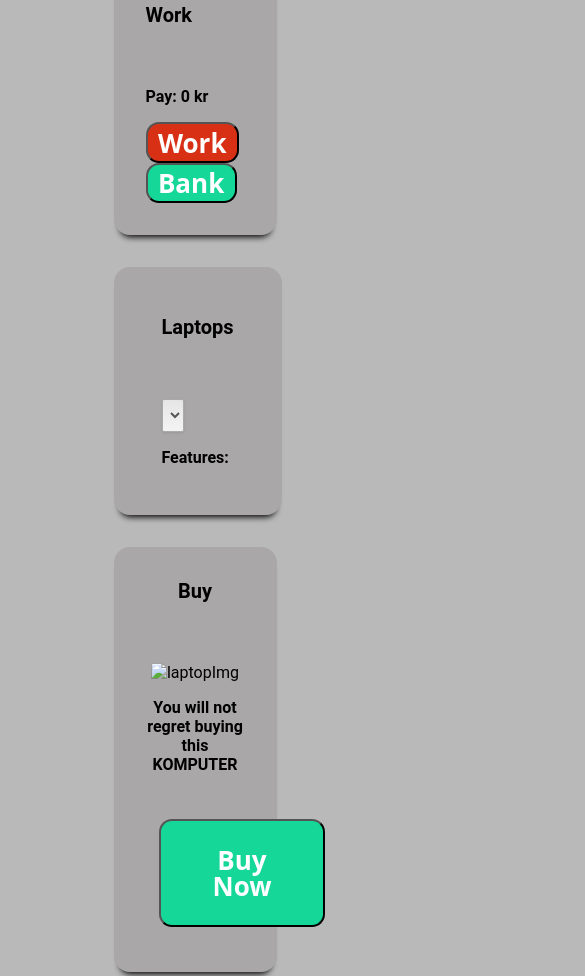
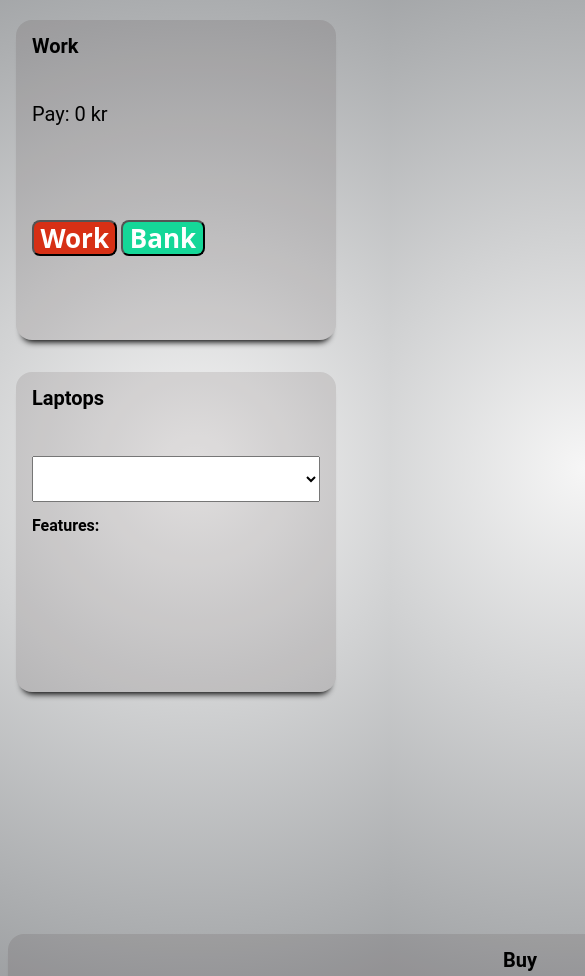
Before and after one commit to Luddestad/Luddestad.github.io, a plain HTML site: page index.html in a window 390 px wide. Shown: the part 428-1404 px from the top of the page, 585 px wide, since content can reach past the window. Drawn offline with Linux system fonts and the light colour scheme; no server answers.

Commit message:
fix: fixed css to make the page more responsive

```diff
--- a/index.css
+++ b/index.css
@@ -2,93 +2,88 @@
     margin:0;
     padding:0;
     font-family: 'Roboto', sans-serif;
-    justify-content: center;
-    align-items: center;
+    box-sizing: border-box;
+    line-height: 1;
 }
 
-main{
-    justify-content: center;
-    align-items: center;
-}
 
 body{
-    background-color: #b9b9b9;
+    background: rgb(246,246,246);
+    background: radial-gradient(circle, rgba(246,246,246,1) 0%, rgba(99,103,107,1) 100%);
 }
+#card {
+    position: relative;
+    background-color: #220c0c1a;
+    padding: 1rem;
+    margin: 1rem;
+    border-radius: 1rem;
+    width: 20rem;
+    height: 20rem;
+    -webkit-box-shadow: 0 8px 6px -6px black;
+    -moz-box-shadow: 0 8px 6px -6px black;
+         box-shadow: 0 8px 6px -6px black;
+  }
+
+
+
 
 header{
     background-color:#051d16;
 
 }
  h1{
-    padding: 1em;
-
+    padding: 1rem;
     text-align:left;
-    font-size: 2em;
-
+    font-size: 2rem;
     color: #FFFFFF;
 }
 
 h3{
     font-size: 20px;
-    margin-bottom: 3em;
+    margin-bottom: 3rem;
 }
 
 p{
-    margin-top: 1em;
-    margin-bottom: 1em;
-    font-weight:750;
+    font-size: 20px;
+    margin-bottom: 1rem;
 }
 
 h5{
-    font-size: 1em;
+    font-size: 1rem;
 }
 
-main{
-    margin:auto;
-    width: 50%;
+.main-container{
+    display: flex;
+    flex-direction: column;
+
+
 }
-
-.Banking{
-    display: inline-block;
-
-    padding: 2em;
-    margin: 1em;
-    border-radius: 1em;
-    background-color: #220c0c1a;
-    -webkit-box-shadow: 0 8px 6px -6px black;
-    -moz-box-shadow: 0 8px 6px -6px black;
-         box-shadow: 0 8px 6px -6px black;
-
+.action-container{
+    justify-content: center;
+    display: flex;
+    flex-direction: row;
+    padding: 1rem 0 1rem 0;
 }
 
 .BankingValues button{
     background:    #15d798;
-    border-radius: 0.5em;
-    padding:       0.2em 0.4em;
+    border-radius: 0.5rem;
+    padding:       0.2rem 0.4rem;
     color:         #ffffff;
-    display:       inline-block;
     font:          normal bold 26px/1 "Open Sans", sans-serif;
     text-align:    center;
+    margin-top: 6rem;
 
 }
 
-.Work{
 
-     display: inline-block;
-     padding: 2em;
-     margin: 1em;
-     border-radius: 1em;
-     background-color: #220c0c1a;
-     -webkit-box-shadow: 0 8px 6px -6px black;
-     -moz-box-shadow: 0 8px 6px -6px black;
-          box-shadow: 0 8px 6px -6px black;
- }
+
 
 .WorkValues  #bankButton{
 
     background:    #15d798;
-    border-radius: 0.5em;
-    padding:       0.2em 0.4em;
+    border-radius: 0.5rem;
+    padding:       0.2rem 0.4rem;
     color:         #ffffff;
     display:       inline-block;
     font:          normal bold 26px/1 "Open Sans", sans-serif;
@@ -100,12 +95,14 @@ main{
 .WorkValues  #workButton{
 
     background:    #d73015;
-    border-radius: 0.5em;
-    padding:       0.2em 0.4em;
+    border-radius: 0.5rem;
+    padding:       0.2rem 0.4rem;
     color:         #ffffff;
     display:       inline-block;
     font:          normal bold 26px/1 "Open Sans", sans-serif;
     text-align:    center;
+    margin-top: 5rem;
+
 
 
 }
@@ -113,96 +110,105 @@ main{
 .WorkValues  #payLoanButton{
 
     background:    #1539d7;
-    border-radius: 0.5em;
-    padding:       0.2em 0.4em;
+    border-radius: 0.5rem;
+    padding:       0.2rem 1.5rem;
     color:         #ffffff;
     display:       inline-block;
     font:          normal bold 26px/1 "Open Sans", sans-serif;
     text-align:    center;
-    margin: 0.5em 0.5em  0em 0.5em;
+    margin-top: 1rem;
+}
 
+.Laptops #laptopFeatures li{
+    max-width: 12rem;
+    max-height: 12rem;
+}
+
+.LaptopValues #laptop{
+
+    margin-bottom: 1rem;
+
+}
+
+.LaptopValues select{
+    width: 100%;
+    padding: 1em;
+}
+
+
+
+
+
+#laptopPrice{
+
+    font-size: 2rem;
+}
+
+li {
+    font-size: 1rem;
+    list-style: none;
+  }
+
+
+#laptopImg{
+    height: 15rem;
+    width: 15rem;
+}
+
+
+
+.buy-container{
+    justify-content: center;
+    display: flex;
+    flex-direction: row;
+    padding: 2rem 0 2rem 0;
+
+}
+.Buy{
+    text-align: center;
+}
+
+#card2{
     position: relative;
+    background-color: #220c0c1a;
+    padding: 1rem;
+    margin: 0.5rem;
+    border-radius: 1rem;
+    width: 64rem;
+    -webkit-box-shadow: 0 8px 6px -6px black;
+    -moz-box-shadow: 0 8px 6px -6px black;
+         box-shadow: 0 8px 6px -6px black;
+
+}
+
+
+.Buy button{
+
+    background:    #15d798;
+    border-radius: 0.5rem;
+    padding: 1rem;
+    color:         #ffffff;
+    font:          normal bold 2em/1 "Open Sans", sans-serif;
+    text-align:    center;
 
 
 }
 
-.Laptops{
-    display: inline-block;
-    max-width: 12em;
-    max-height: 20em;
-    padding: 3em;
-    margin: 1em;
-    border-radius: 1em;
-    background-color: #220c0c1a;
-    -webkit-box-shadow: 0 8px 6px -6px black;
-    -moz-box-shadow: 0 8px 6px -6px black;
-         box-shadow: 0 8px 6px -6px black;
-}
+@media screen and (max-width: 1000px) {
+    .action-container {
+      flex-direction: column;
+    }
 
-.Laptops #laptopFeatures li{
-    max-width: 12em;
-    max-height: 12em;
-}
-
-.LaptopValues #laptop{
-
-    margin-bottom: 1em;
-
-}
-
-.LaptopValues select{
-    -webkit-appearance: button;
-    -moz-appearance: button;
-    background-image: url(../images/select-arrow.png), -webkit-linear-gradient(top, #E5E5E5, #F4F4F4); /* For Chrome and Safari */
-    background-image: url(../images/select-arrow.png), -moz-linear-gradient(top, #E5E5E5, #F4F4F4); /* For old Firefox (3.6 to 15) */
-    background-image: url(../images/select-arrow.png), -ms-linear-gradient(top, #E5E5E5, #F4F4F4); /* For pre-releases of Internet Explorer  10*/
-    background-image: url(../images/select-arrow.png), -o-linear-gradient(top, #E5E5E5, #F4F4F4); /* For old Opera (11.1 to 12.0) */
-    background-image: url(../images/select-arrow.png), linear-gradient(to bottom, #E5E5E5, #F4F4F4); /* Standard syntax; must be last */
-    background-position: center right;
-    background-repeat: no-repeat;
-    border: 1px solid #AAA;
-    border-radius: 2px;
-    box-shadow: 0px 1px 3px rgba(0, 0, 0, 0.1);
-    color: #555;
-    font-size: inherit;
-    margin: 0;
-    overflow: hidden;
-    padding-top: 5px;
-    padding-bottom: 5px;
-    text-overflow: ellipsis;
-    white-space: nowrap;
-    max-width: 15em;
-}
-
-.Buy{
-    max-width: 50em;
-    padding: 2em;
-    margin: 1em;
-    border-radius: 1em;
-    background-color: #220c0c1a;
-    -webkit-box-shadow: 0 8px 6px -6px black;
-    -moz-box-shadow: 0 8px 6px -6px black;
-         box-shadow: 0 8px 6px -6px black;
-}
-.BuyValues{
-    text-align: center;
-
-
-}
-
-#laptopPrice{
-    text-align: center;
-    font-size: 2em;
-}
-
-.BuyValues button{
-    background:    #15d798;
-    border-radius: 0.5em;
-    padding:       1em 2em;
-    color:         #ffffff;
-    display:       inline-block;
-    font:          normal bold 26px/1 "Open Sans", sans-serif;
-    text-align:    center;
-    margin: 0.5em;
-
-}
+    .buy-container {
+      flex-direction: column;
+      height: 40rem;
+      width: 20rem;
+    }
+    .header {
+      display: flex;
+      justify-content: center;
+    }
+    .header h1 {
+      margin-left: 0;
+    }
+  }
--- a/index.html
+++ b/index.html
@@ -14,7 +14,9 @@
 
     <main>
         <div class= main-container>
-            <div class ="Banking" id="Banking">
+
+            <div class=action-container>
+                <div class ="Banking" id="card">
                     <div class="BankingValues">
                     <h3>Balance</h3>
                     <p id=currentBalance> Balance: 0 kr</p>
@@ -23,7 +25,7 @@
                     </div>
                 </div>
 
-            <div class = "Work" id="Work">
+                <div class = "Work" id="card">
                     <div class="WorkValues">
                         <h3>Work</h3>
                         <p id="pay">Pay: 0 kr</p>
@@ -33,30 +35,36 @@
                     </div>
                 </div>
 
-            <div class = "Laptops" id="Laptops">
+                <div class = "Laptops" id="card">
                     <div class="LaptopValues">
                         <h3>Laptops</h3>
                         <select name="laptop" id="laptop"></select>
                         <h5>Features:</h5>
                         <ul name ="laptopFeatures" id="laptopFeatures"></ul>
                     </div>
+                </div>
+
 
             </div>
 
-        </div>
 
-        <div class= buy-container></div>
-            <div class= "Buy" id =" Buy">
-                <div class="BuyValues" id="BuyValues">
+            <div class= buy-container>
+                <div class= "Buy" id ="card2">
                     <h3>Buy</h3>
                     <h3 id= laptopName></h3>
                     <img id="laptopImg" src="" alt="laptopImg"width="250" height="250" >
                     <p id = buyLaptopDescription> You will not regret buying this KOMPUTER</p>
+
                     <p id = laptopPrice ></p>
                     <button class="button" id="buyNowButton" onclick  ="buyNowButton()">Buy Now</button>
              </div>
          </div>
+
+
         </div>
+
+
+
     </main>
 
 <script src="index.js"></script>
```
Lines whose indentation alone changed are shown as unchanged.
